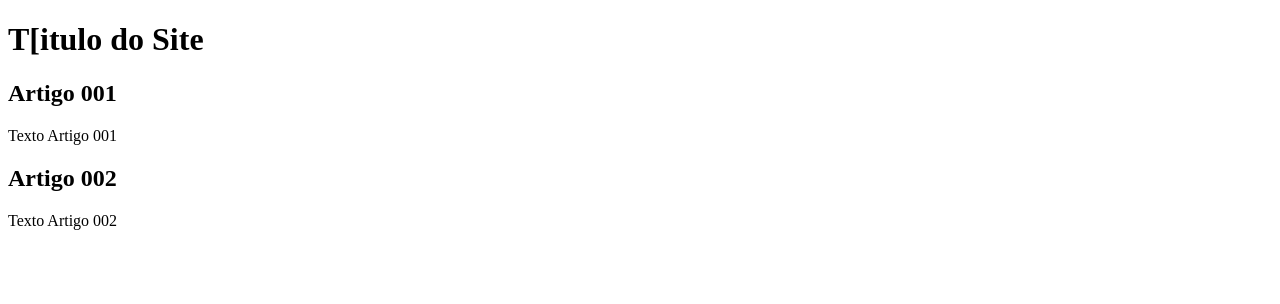
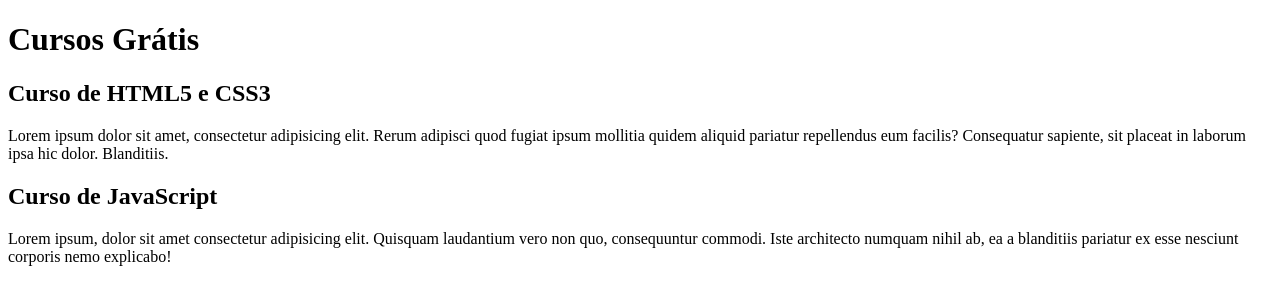
Before and after one commit to jhonathansilva507/projeto-site, a plain HTML site: page index.html in a window 1280 px wide. Drawn offline with Linux system fonts and the light colour scheme.

Commit message:
comecei a colocar o conteúdo

```diff
--- a/index.html
+++ b/index.html
@@ -8,15 +8,15 @@
 <body>
     <main>
         <header>
-            <h1>T[itulo do Site</h1>
+            <h1>Cursos Grátis</h1>
         </header>
         <article>
-            <h1>Artigo 001</h1>
-            <p>Texto Artigo 001</p>
+            <h1>Curso de HTML5 e CSS3</h1>
+            <p>Lorem ipsum dolor sit amet, consectetur adipisicing elit. Rerum adipisci quod fugiat ipsum mollitia quidem aliquid pariatur repellendus eum facilis? Consequatur sapiente, sit placeat in laborum ipsa hic dolor. Blanditiis.</p>
         </article>
         <article>
-            <h1>Artigo 002</h1>
-            <p>Texto Artigo 002</p>
+            <h1>Curso de JavaScript</h1>
+            <p>Lorem ipsum, dolor sit amet consectetur adipisicing elit. Quisquam laudantium vero non quo, consequuntur commodi. Iste architecto numquam nihil ab, ea a blanditiis pariatur ex esse nesciunt corporis nemo explicabo!</p>
         </article>
     </main>
 </body>
```
